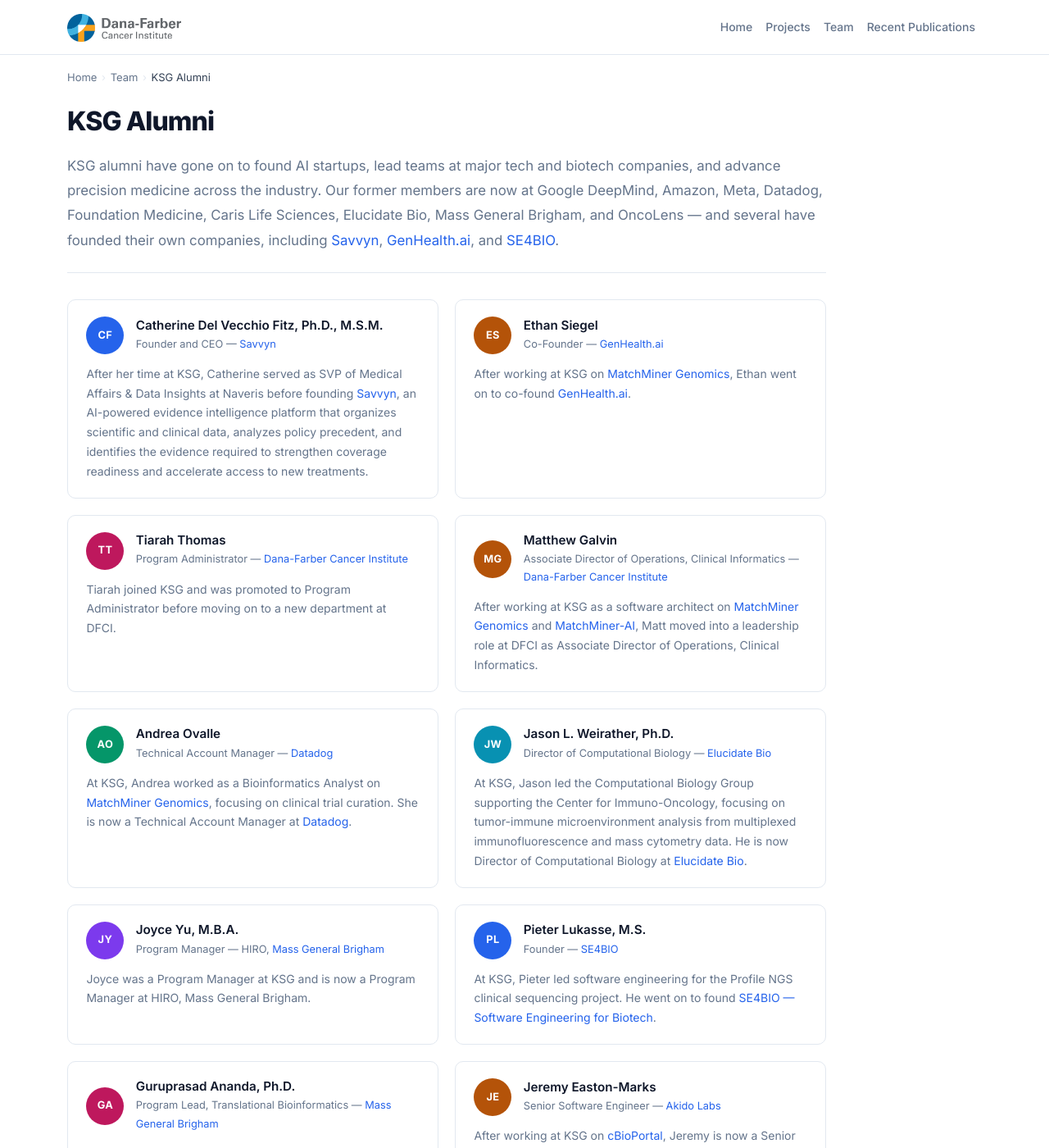
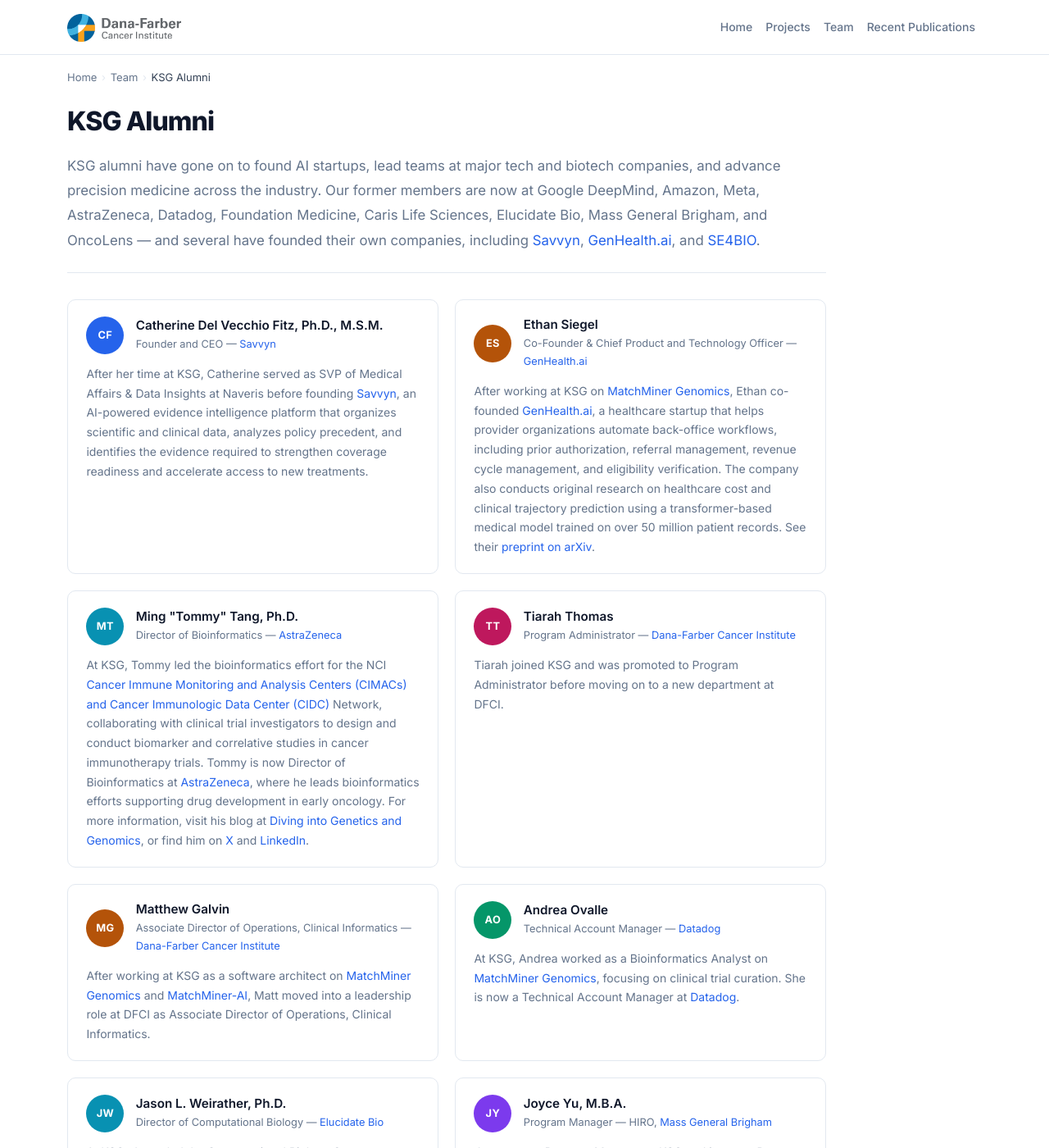
Before and after one commit to dfci/ksg_web, a Jekyll site: the page built from _pages/alumni.markdown, in a window 1280 px wide and 1400 px high. Shown: the whole window at 82% size. Built offline with Jekyll 4.4.1, drawn with Linux system fonts in a browser that asks for light colours.

Commit message:
Updated alumni

```diff
--- a/_pages/alumni.markdown
+++ b/_pages/alumni.markdown
@@ -7,7 +7,7 @@ parent_url: /knowledge-systems/team/
 ---
 
 <p class="detail-lead">
-KSG alumni have gone on to found AI startups, lead teams at major tech and biotech companies, and advance precision medicine across the industry. Our former members are now at Google DeepMind, Amazon, Meta, Datadog, Foundation Medicine, Caris Life Sciences, Elucidate Bio, Mass General Brigham, and OncoLens — and several have founded their own companies, including <a href="https://savvyn.ai/">Savvyn</a>, <a href="https://genhealth.ai">GenHealth.ai</a>, and <a href="https://www.se4.bio">SE4BIO</a>.
+KSG alumni have gone on to found AI startups, lead teams at major tech and biotech companies, and advance precision medicine across the industry. Our former members are now at Google DeepMind, Amazon, Meta, AstraZeneca, Datadog, Foundation Medicine, Caris Life Sciences, Elucidate Bio, Mass General Brigham, and OncoLens — and several have founded their own companies, including <a href="https://savvyn.ai/">Savvyn</a>, <a href="https://genhealth.ai">GenHealth.ai</a>, and <a href="https://www.se4.bio">SE4BIO</a>.
 </p>
 
 <div class="team-grid">
@@ -28,10 +28,21 @@ KSG alumni have gone on to found AI startups, lead teams at major tech and biote
       <div class="team-avatar av-5">ES</div>
       <div>
         <div class="team-card-name">Ethan Siegel</div>
-        <div class="alumni-role">Co-Founder — <a href="https://genhealth.ai">GenHealth.ai</a></div>
+        <div class="alumni-role">Co-Founder & Chief Product and Technology Officer — <a href="https://genhealth.ai">GenHealth.ai</a></div>
       </div>
     </div>
-    <p class="team-card-bio">After working at KSG on <a href="/knowledge-systems/matchminer">MatchMiner Genomics</a>, Ethan went on to co-found <a href="https://genhealth.ai">GenHealth.ai</a>.</p>
+    <p class="team-card-bio">After working at KSG on <a href="/knowledge-systems/matchminer">MatchMiner Genomics</a>, Ethan co-founded <a href="https://genhealth.ai">GenHealth.ai</a>, a healthcare startup that helps provider organizations automate back-office workflows, including prior authorization, referral management, revenue cycle management, and eligibility verification. The company also conducts original research on healthcare cost and clinical trajectory prediction using a transformer-based medical model trained on over 50 million patient records. See their <a href="https://arxiv.org/abs/2409.13000">preprint on arXiv</a>.</p>
+  </div>
+
+  <div class="team-card">
+    <div class="team-card-header">
+      <div class="team-avatar av-3">MT</div>
+      <div>
+        <div class="team-card-name">Ming "Tommy" Tang, Ph.D.</div>
+        <div class="alumni-role">Director of Bioinformatics — <a href="https://www.astrazeneca.com">AstraZeneca</a></div>
+      </div>
+    </div>
+    <p class="team-card-bio">At KSG, Tommy led the bioinformatics effort for the NCI <a href="https://cidc.nci.nih.gov">Cancer Immune Monitoring and Analysis Centers (CIMACs) and Cancer Immunologic Data Center (CIDC)</a> Network, collaborating with clinical trial investigators to design and conduct biomarker and correlative studies in cancer immunotherapy trials. Tommy is now Director of Bioinformatics at <a href="https://www.astrazeneca.com">AstraZeneca</a>, where he leads bioinformatics efforts supporting drug development in early oncology. For more information, visit his blog at <a href="https://divingintogeneticsandgenomics.com">Diving into Genetics and Genomics</a>, or find him on <a href="https://x.com/tangming2005">X</a> and <a href="https://www.linkedin.com/in/🎯-ming-tommy-tang-40650014/">LinkedIn</a>.</p>
   </div>
 
   <div class="team-card">
```
Also changed, not shown: _pages/htan.markdown (+24 -5 lines), assets/images/cbioportal_logo.png (added), assets/images/htan_msk.png (added), 1 other file.
